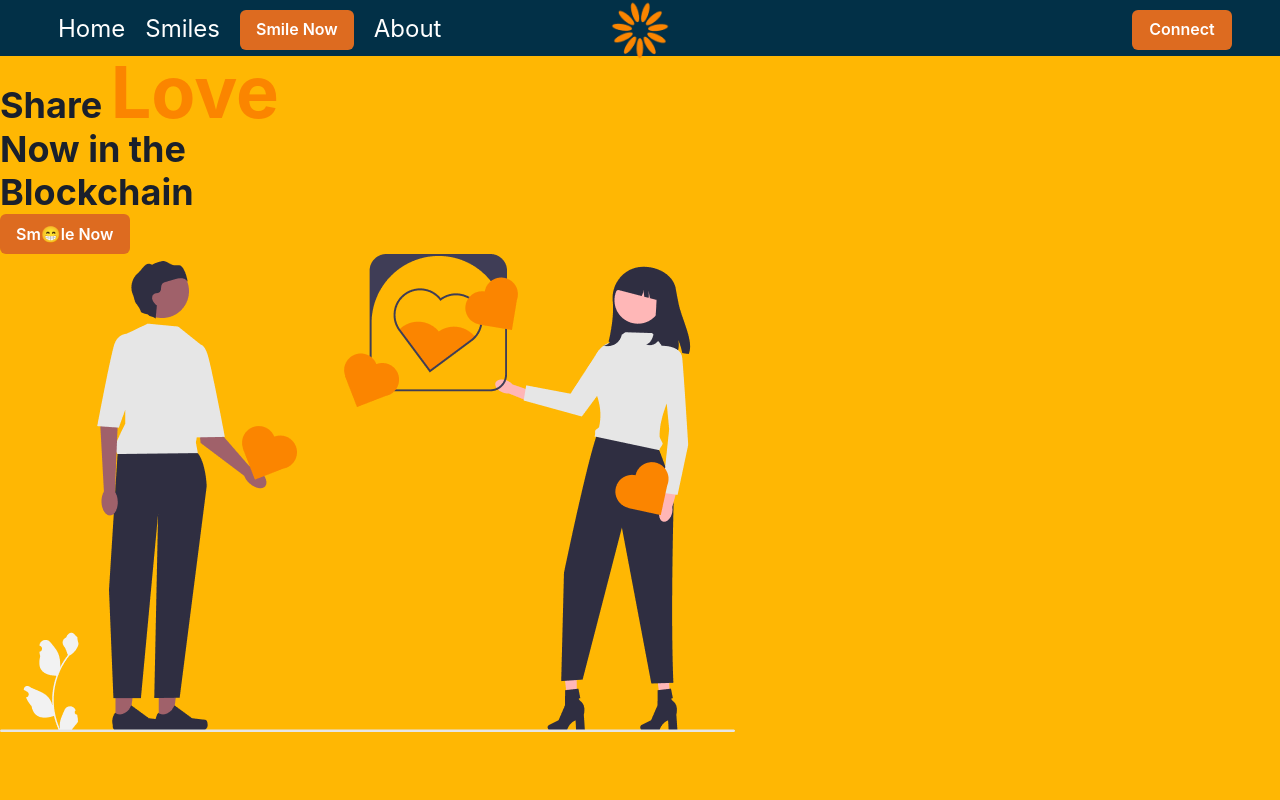
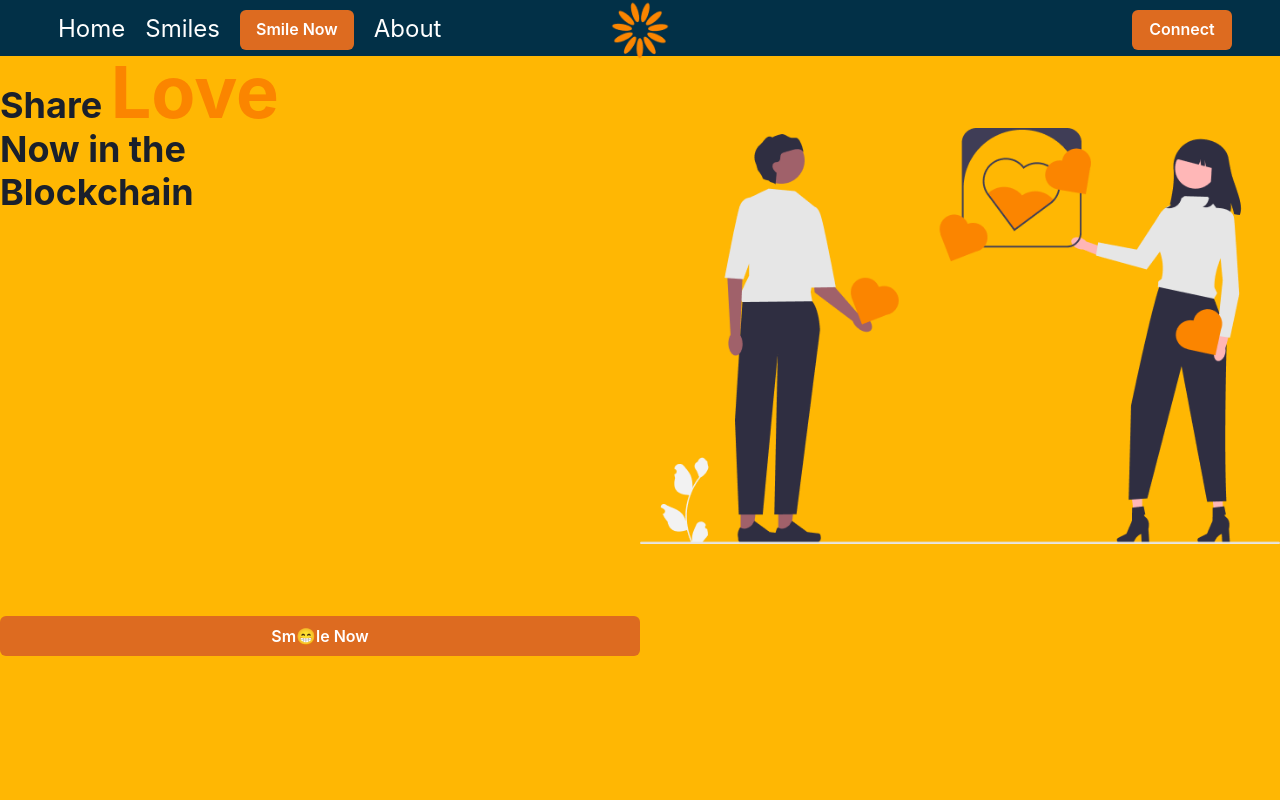
Before and after one commit to aynaever/share-smile-contract, a React (Create React App) app: page / in a window 1280 px wide. Shown: the top 800 px of the page. Built offline with nearby package versions, Linux system fonts and the light colour scheme.

Commit message:
fix some problems in layout of HeroSection

```diff
--- a/src/components/HeroSection/index.css
+++ b/src/components/HeroSection/index.css
@@ -1,4 +1,23 @@
 .heroSection {
 	height: 93vh;
 	background-color: #FFB703;
+	display: grid;
+	grid-template-columns: 1fr 1fr;
+	grid-template-rows: 2;
 }
+
+.heading {
+	grid-column: 1;
+	align-self: center;
+	justify-self: center;
+}
+
+.CallToAction {
+	justify-self: center;
+	align-self: center;
+}
+
+.image {
+	align-self: center;
+	grid-area: 1 / 2 / 2 / 2;
+}
--- a/src/components/HeroSection/index.js
+++ b/src/components/HeroSection/index.js
@@ -6,9 +6,9 @@ import IndexCss from "./index.css";
 function HeroSection() {
 	return (
 		<div className="heroSection">
-			<Heading />
-			<CallToAction />
-			<Image src="/HeroImage.png" />
+			<Heading className="heading"/>
+			<CallToAction className="CallToAction"/>
+			<Image src="/HeroImage.png" className="image"/>
 		</div>
 	);
 }
```
